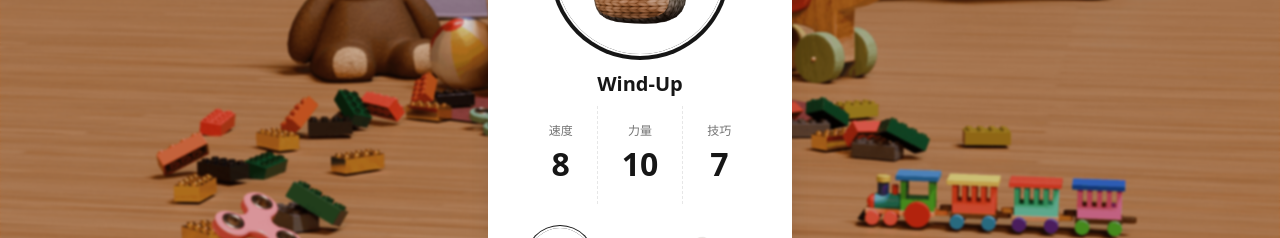
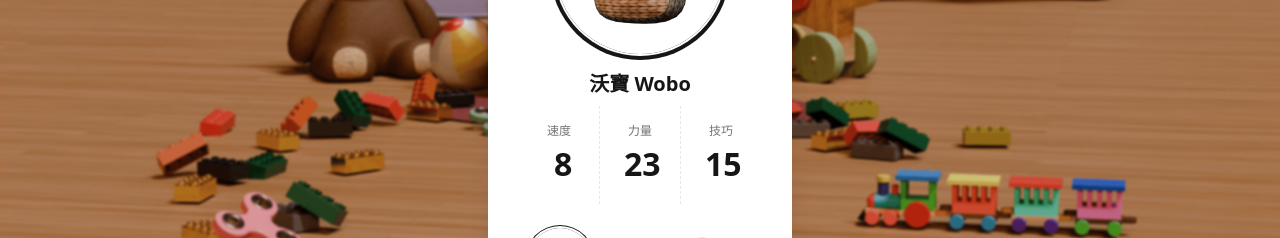
Before and after one commit to Joanne0119/Web_toyCantMove, a React (Vite) app: page /choose-char in a window 1280 px wide. Shown: the part 297-535 px from the top of the page. Built offline with nearby package versions, Linux system fonts and the light colour scheme.

Commit message:
update chatacter skills and names

```diff
--- a/src/pages/ChooseChar.jsx
+++ b/src/pages/ChooseChar.jsx
@@ -5,11 +5,11 @@ import { motion, AnimatePresence } from "framer-motion";
 import LazyImage from '@/components/LazyImage';
 
 const characters = [
-  { name: 'wind-up', speed: 8, power: 10, skill: 7, src: '/images/gray_wind-up.png', disable: false},
-  { name: 'hat', speed: 10, power: 6, skill: 9, src: '/images/gray_hat.png', disable: false },
-  { name: 'mouse', speed: 6, power: 5, skill: 10, src: '/images/gray_mouse.png', disable: false },
-  { name: 'dog', speed: 9, power: 12, skill: 6, src: '/images/gray_dog.png', disable: false },
-  { name: 'deer', speed: 7, power: 11, skill: 10, src: '/images/gray_deer.png', disable: false },
+  { name: '沃寶 Wobo', speed: 8, power: 23, skill: 15, src: '/images/gray_wind-up.png', disable: false},
+  { name: '冒冒 Mavo', speed: 20, power: 11, skill: 2, src: '/images/gray_hat.png', disable: false },
+  { name: '雷米 Remy', speed: 10, power: 14, skill: 20, src: '/images/gray_mouse.png', disable: false },
+  { name: '菲菲 Fiffy', speed: 13, power: 17, skill: 9, src: '/images/gray_dog.png', disable: false },
+  { name: '夢鹿 Luka', speed: 15, power: 19, skill: 6, src: '/images/gray_deer.png', disable: false },
 ];
 
 const ringColorMap = {
@@ -19,6 +19,8 @@ const ringColorMap = {
   dog: 'ring-gray-600/50',
   deer: 'ring-gray-600/50',
 };
+
+const fmt = (v) => String(v).padStart(2, '\u00A0');
 
 const ChooseChar = () => {
   const { localPlayer, setLocalPlayer, webRTC, gyroscope, connectionStatus, screenWakeLock } = useGame();
@@ -95,15 +97,15 @@ const ChooseChar = () => {
                 <div className="stats bg-transparent mt-2">
                   <div className="stat">
                     <div className="stat-title">速度</div>
-                    <div className="stat-value">{selectedChar.speed}</div>
+                    <div className="stat-value w-8">{fmt(selectedChar.speed)}</div>
                   </div>
                   <div className="stat">
                     <div className="stat-title">力量</div>
-                    <div className="stat-value">{selectedChar.power}</div>
+                    <div className="stat-value w-8">{fmt(selectedChar.power)}</div>
                   </div>
                   <div className="stat">
                     <div className="stat-title">技巧</div>
-                    <div className="stat-value">{selectedChar.skill}</div>
+                    <div className="stat-value w-8">{fmt(selectedChar.skill)}</div>
                   </div>
                 </div>
               </div>
```
